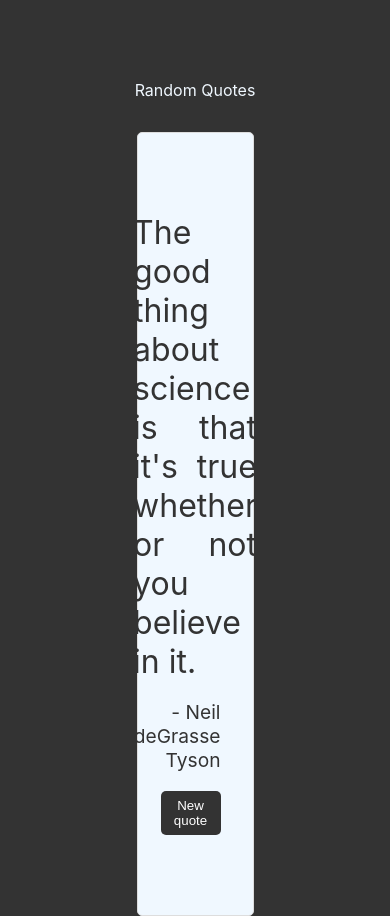
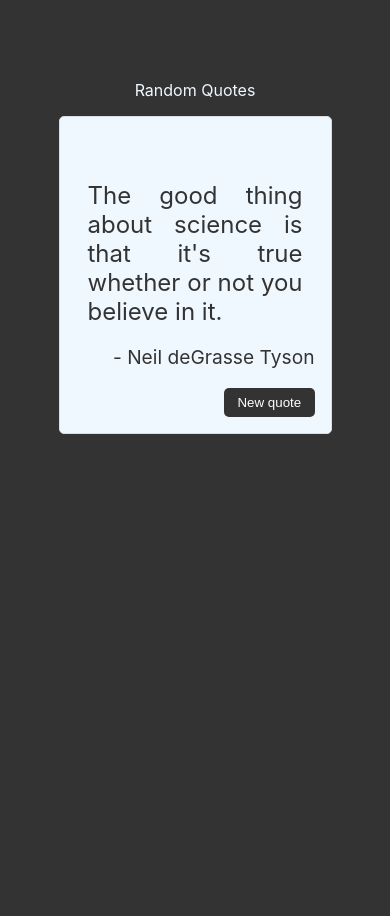
Before and after one commit to turkaytunc/random-quote-machine, a React (Create React App) app: page / in a window 390 px wide. After the commit the page ends 844 px from the top, so only its background shows below. Built offline with nearby package versions, Linux system fonts and the light colour scheme.

Commit message:
add mobile layout

```diff
--- a/src/components/quote-box.scss
+++ b/src/components/quote-box.scss
@@ -35,3 +35,20 @@
   border-radius: 5px;
   border: none;
 }
+
+@media screen and (max-width: 520px) {
+  #quote-box {
+    background-color: aliceblue;
+    width: 70%;
+    margin-left: 15%;
+    padding: 1em;
+    margin-top: 1em;
+  }
+
+  #text {
+    font-size: 1.5em;
+    color: #333;
+    padding: 2em 0.5em 0em 0.5em;
+    text-align: justify;
+  }
+}
```
Also changed, not shown: 1 other file (tests, documents, lock files or other folders).
